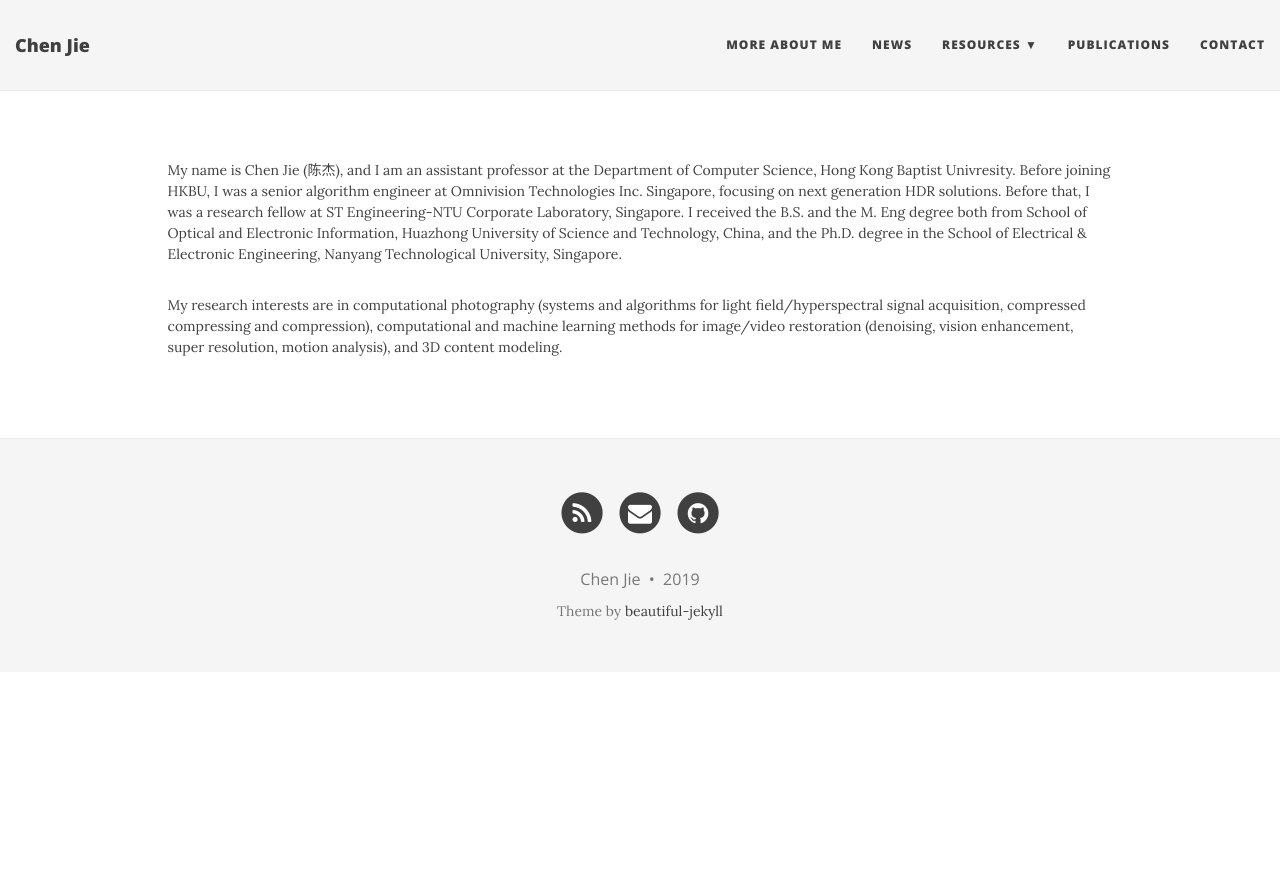
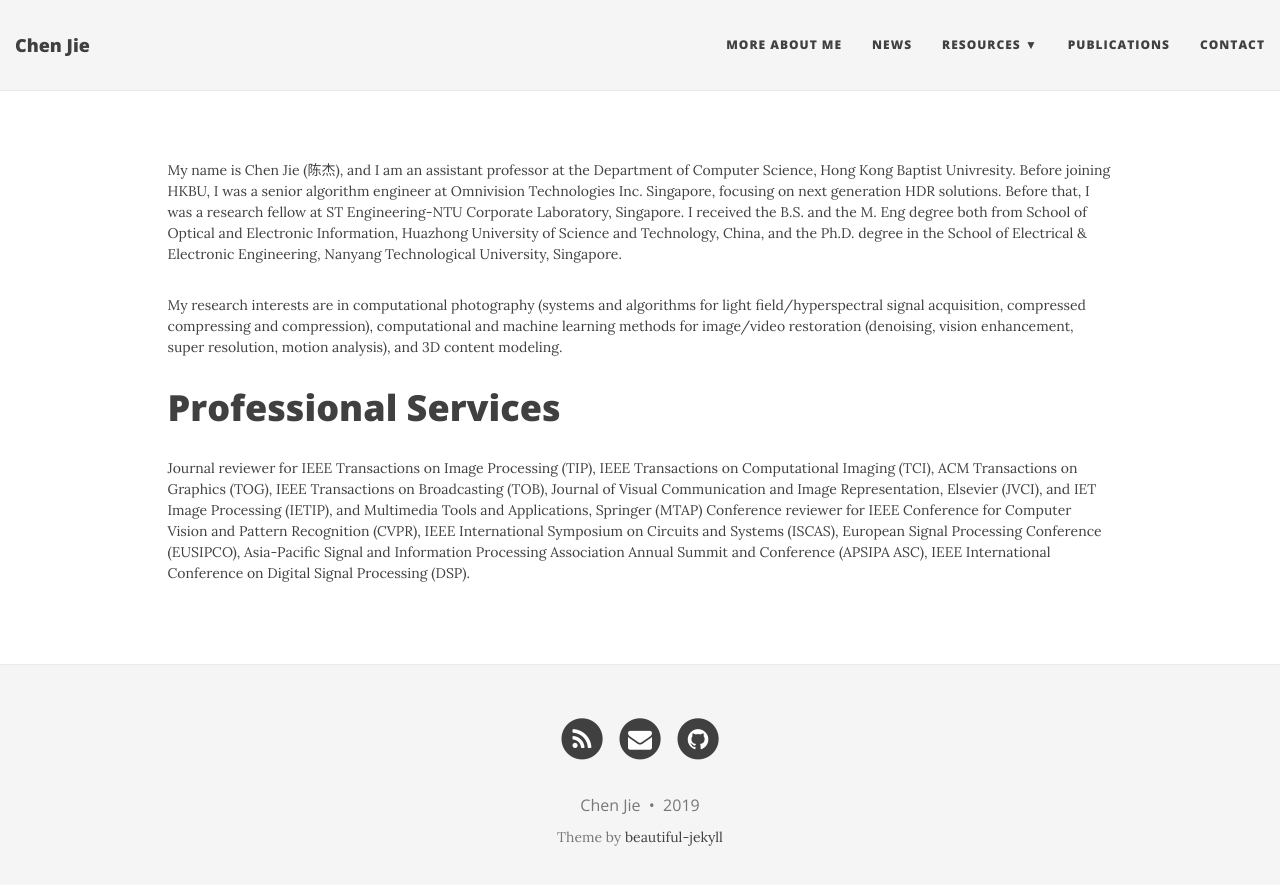
Before and after one commit to jchenhkg/jchenhkg.github.io, a Jekyll site: the page built from pages/aboutme.md, in a window 1280 px wide. Shown: the top 885 px of the page. Built offline with Jekyll 4.4.1, drawn with Linux system fonts in a browser that asks for light colours; nearby versions of some CDN libraries; our own code applies the rules of GitHub Pages for plain Markdown files.

Commit message:
Update aboutme.md

```diff
--- a/pages/aboutme.md
+++ b/pages/aboutme.md
@@ -1,3 +1,13 @@
 My name is Chen Jie (陈杰), and I am an assistant professor at the Department of Computer Science, Hong Kong Baptist Univresity. Before joining HKBU, I was a senior algorithm engineer at Omnivision Technologies Inc. Singapore, focusing on next generation HDR solutions. Before that, I was a research fellow at ST Engineering-NTU Corporate Laboratory, Singapore. I received the B.S. and the M. Eng degree both from  School of Optical and Electronic Information, Huazhong University of Science and Technology, China, and the Ph.D. degree in the School of Electrical & Electronic Engineering, Nanyang Technological University, Singapore.
 
 My research interests are in computational photography (systems and algorithms for light field/hyperspectral signal acquisition, compressed compressing and compression), computational and machine learning methods for image/video restoration (denoising, vision enhancement, super resolution, motion analysis), and 3D content modeling.
+
+# Professional Services
+Journal reviewer for IEEE Transactions on Image Processing (TIP), IEEE Transactions on
+Computational Imaging (TCI), ACM Transactions on Graphics (TOG), IEEE Transactions on
+Broadcasting (TOB), Journal of Visual Communication and Image Representation, Elsevier (JVCI), and
+IET Image Processing (IETIP), and Multimedia Tools and Applications, Springer (MTAP)
+Conference reviewer for IEEE Conference for Computer Vision and Pattern Recognition (CVPR), IEEE
+International Symposium on Circuits and Systems (ISCAS), European Signal Processing Conference
+(EUSIPCO), Asia-Pacific Signal and Information Processing Association Annual Summit and Conference
+(APSIPA ASC), IEEE International Conference on Digital Signal Processing (DSP).
```
